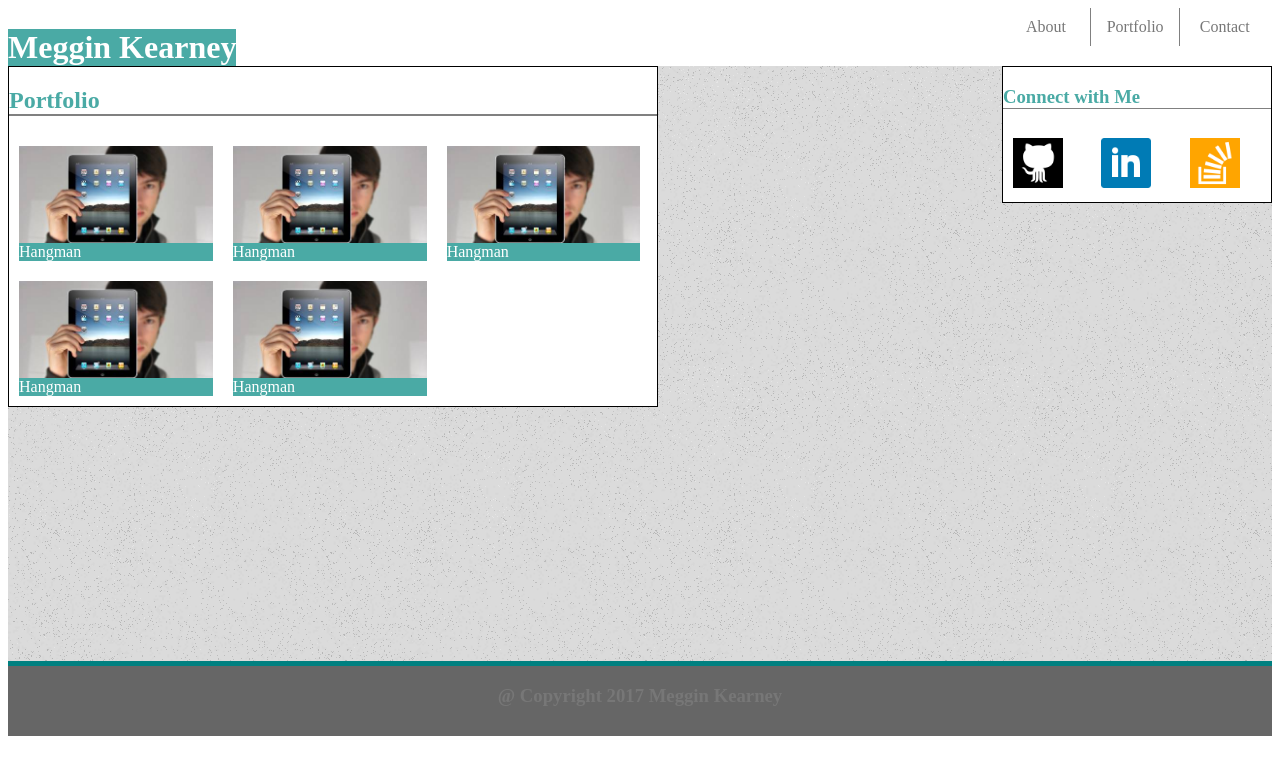
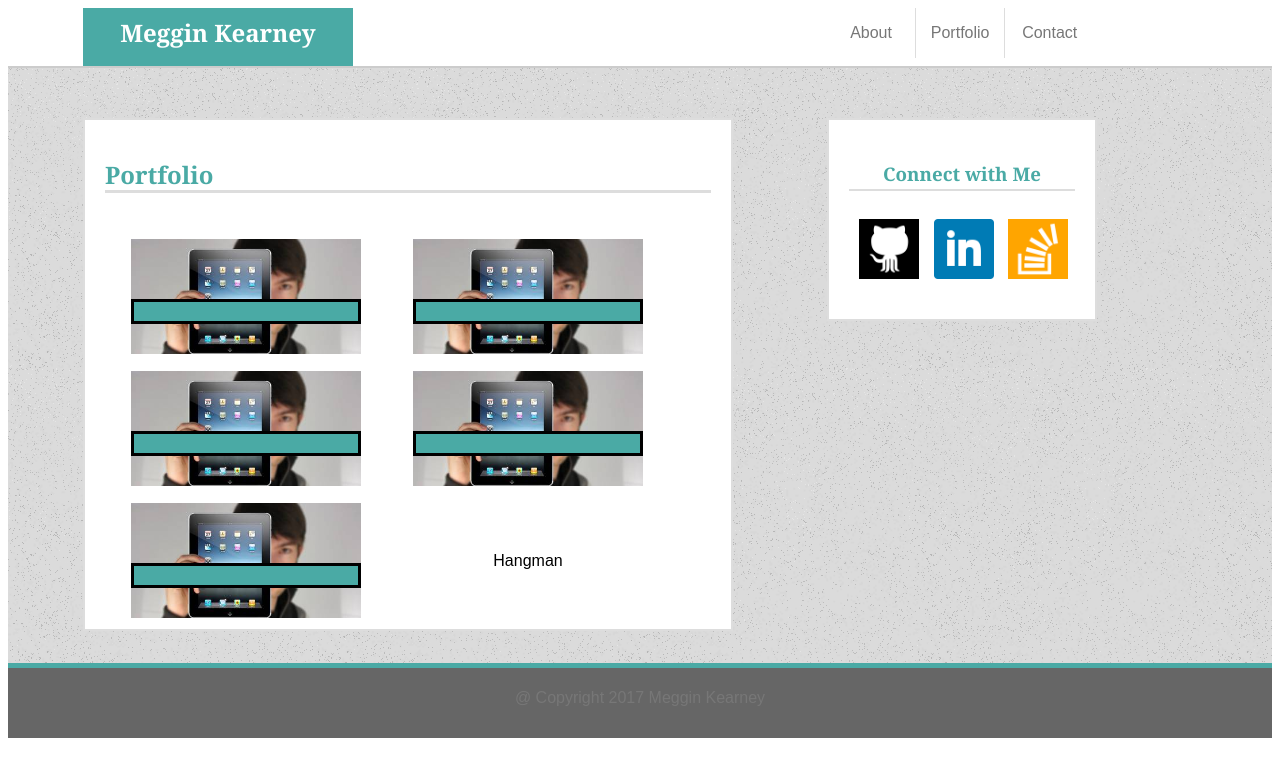
Before and after one commit to Meggin/Basic-Portfolio, a PHP site: page /portfolio.html in a window 1280 px wide. Shown: the top 777 px of the page. Run offline with PHP 8.4, Linux system fonts and the light colour scheme.

Commit message:
getting closer

```diff
--- a/assets/css/style.css
+++ b/assets/css/style.css
@@ -4,31 +4,47 @@
 }
 
 body {
-	color: #777777
-	width:	960px;
+	color: #777777;
+	width: 960;
+	font-family: 'Arial', 'Helvetica Neue', Helvetica, sans-serif;
+	line-height: 30px;
+	text-align: left;
 }
 
-h1	{
+header	{
 	float: left;
 	background-color: #4aaaa5;
+	border-bottom: none;
 	color: #ffffff;
+	height: 100%;
+	width: 270px;
+	margin-left: 75px;
 	margin-bottom: 0;
+	font-family: 'Georgia', Times, Times New Roman, serif;
+	text-align: center;
+	font-size: 1.5em;
+	font-weight: bold;
+	vertical-align: middle;
+	padding-top: 10px;
 }
 
 h2	{
 	color: #4aaaa5;
-	border-bottom:	2px solid gray;
+	border-bottom:	3px solid #dddddd;
+	font-family: 'Georgia', Times, Times New Roman, serif;
 }
 
 h3	{
 	color: #4aaaa5;
-	border-bottom:	1px solid gray;
+	border-bottom:	2px solid #dddddd;
+	font-family: 'Georgia', Times, Times New Roman, serif;
 }
 
 nav	{
 	width: 270px;
 	float: right;
 	text-align: center;
+	margin-right: 175px;
 }
 
 ul {
@@ -45,7 +61,7 @@ li {
 
 
 li.border {
-	border-right: 1px solid gray;
+	border-right: 1px solid #dddddd;
 	padding: 10px;
 }
 
@@ -54,15 +70,8 @@ a {
 	text-decoration: none;
 }
 
-
-.project-title {
-	width: 100%;
-	background-color: #4aaaa5;
-	color: #ffffff;
-}
-
 .icon {
-	width: 50px;
+	width: 60px;
 	height: auto;
 	color: none;
 	border-right: none;
@@ -72,10 +81,11 @@ section	{
 	background-color: #ffffff;
 	float: left;
 	color: #777777;
+	border: 2px solid #dddddd;
 }
 
 p {
-	float: left;
+
 }
 
 label {
@@ -90,9 +100,9 @@ textarea {
 }
 
 .header-container {
-	border-bottom: 2px solid gray;
+	border-bottom: 2px solid #cccccc;
+	background-color: #ffffff;
 	height: 60px;
-	clear: both;
 }
 
 .container {
@@ -102,28 +112,33 @@ textarea {
 	background-image: url("../images/background.png");
 	height: 600px;
 	width: 100%;
-	border-bottom: 5px solid teal;
-}
-
-.project {
-	clear: both;
-	float: left;
-	width: 100%;
+	border-bottom: 5px solid #4aaaa5;
 }
 
 #social-links {
 	float: right;
-	border: 1px solid black;
+	padding: 20px;
 	width: 270px;
+	top: 50px;
+	text-align: center;
+	margin-right: 175px;
+	margin-top: 50px
 }
 
 #main-bio {
-	float: left;
+	position: relative;
+	padding: 20px;
+	text-align: left;
 	width: 650px;
-	border: 1px solid black;
+	height: auto;
+	top: 50px;
+	margin-left: 75px;
+	margin-bottom: 50px;
+	margin-right: 50px;
 }
 
 #bio-image {
+	clear: both;
 	float: left;
 	margin-right: 20px;
 	width: 200px;
@@ -131,29 +146,62 @@ textarea {
 }
 
 #contact-form {
-	float: left;
+	position: relative;
+	padding: 20px;
+	text-align: left;
 	width: 650px;
-	border: 1px solid black;
+	height: auto;
+	top: 50px;
+	margin-left: 75px;
+	margin-bottom: 50px;
+	margin-right: 50px;
 }
 
 #project-portfolio {
+	position: relative;
+	padding: 20px;
+	text-align: left;
+	width: 650px;
+	height: auto;
+	top: 50px;
+	margin-left: 75px;
+	margin-bottom: 50px;
+	margin-right: 50px;
+}
+
+.box {
+	display: inline-block;
+	width: 250px;
+	height: 100px;
+	margin: 1em;
+}
+
+.project {
 	float: left;
-	margin: 0 auto;
-	overflow: auto;
-	width: 650px;
-	border: 1px solid black;
+	position: relative;
+	width: 100%;
+}
+
+.project-title {
+	position: relative;
+	top: 75%;
+	width: 100%;
+	height: 25px;
+	background-color: #4aaaa5;
+	color: black;
+	border: 3px solid black;
+	text-align: center;
 }
 
 footer {
 	clear: both;
-	float: left;
+	margin: 0 auto;
+	vertical-align: middle;
+	padding: 15px;
 	height: 70px;
 	background-color: #666666;
-	text-align: center;
 	width: 100%;
-}
-
-.footer-text {
 	border-bottom: none;
 	color: #777777;
+	text-align: center;
 }
--- a/portfolio.html
+++ b/portfolio.html
@@ -12,9 +12,9 @@
 	      href="https://fonts.googleapis.com/css?family=Montserrat">
 </head>
 <body>
-	<header>
-		<h1>Meggin Kearney</h1>
-	</header>
+
+	<div class="header-container">
+		<header>Meggin Kearney</header>
 
 		<nav>
 			<ul>
@@ -23,16 +23,17 @@
 				<li><a href="contact.html">Contact</a></li>
 			</ul>
 		</nav>
+	</div>
 
 	<div class="container">
 		<section id="project-portfolio">
 			<h2>Portfolio</h2>
-			<ul>
-				<li><img class="project" src="assets/images/placeholder-1.jpg" alt="Project 1"><div class="project-title">Hangman</div></li>
-				<li><img class="project" src="assets/images/placeholder-1.jpg" alt="Project 2"><div class="project-title">Hangman</div></li>
-				<li><img class="project" src="assets/images/placeholder-1.jpg" alt="Project 3"><div class="project-title">Hangman</div></li>
-				<li><img class="project" src="assets/images/placeholder-1.jpg" alt="Project 4"><div class="project-title">Hangman</div></li>
-				<li><img class="project" src="assets/images/placeholder-1.jpg" alt="Project 5"><div class="project-title">Hangman</div></li>
+			<ul class="project">
+				<li class="box"><img class="project" src="assets/images/placeholder-1.jpg" alt="Project 1"><div class="project-title">Hangman</div></li>
+				<li class="box"><img class="project" src="assets/images/placeholder-1.jpg" alt="Project 1"><div class="project-title">Hangman</div></li>
+				<li class="box"><img class="project" src="assets/images/placeholder-1.jpg" alt="Project 1"><div class="project-title">Hangman</div></li>
+				<li class="box"><img class="project" src="assets/images/placeholder-1.jpg" alt="Project 1"><div class="project-title">Hangman</div></li>
+				<li class="box"><img class="project" src="assets/images/placeholder-1.jpg" alt="Project 1"><div class="project-title">Hangman</div></li>
 			</ul>
     	</section>
 
@@ -46,8 +47,6 @@
     	</section>
 	</div>
 
-	<footer>
-		<h3 class="footer-text">&#64; Copyright 2017 Meggin Kearney</h3>
-	</footer>
+	<footer>&#64; Copyright 2017 Meggin Kearney</footer>
 </body>
 </html>
```
Also changed, not shown: contact.html (+5 -6 lines), index.html (+7 -11 lines). Lines whose indentation alone changed are shown as unchanged.
